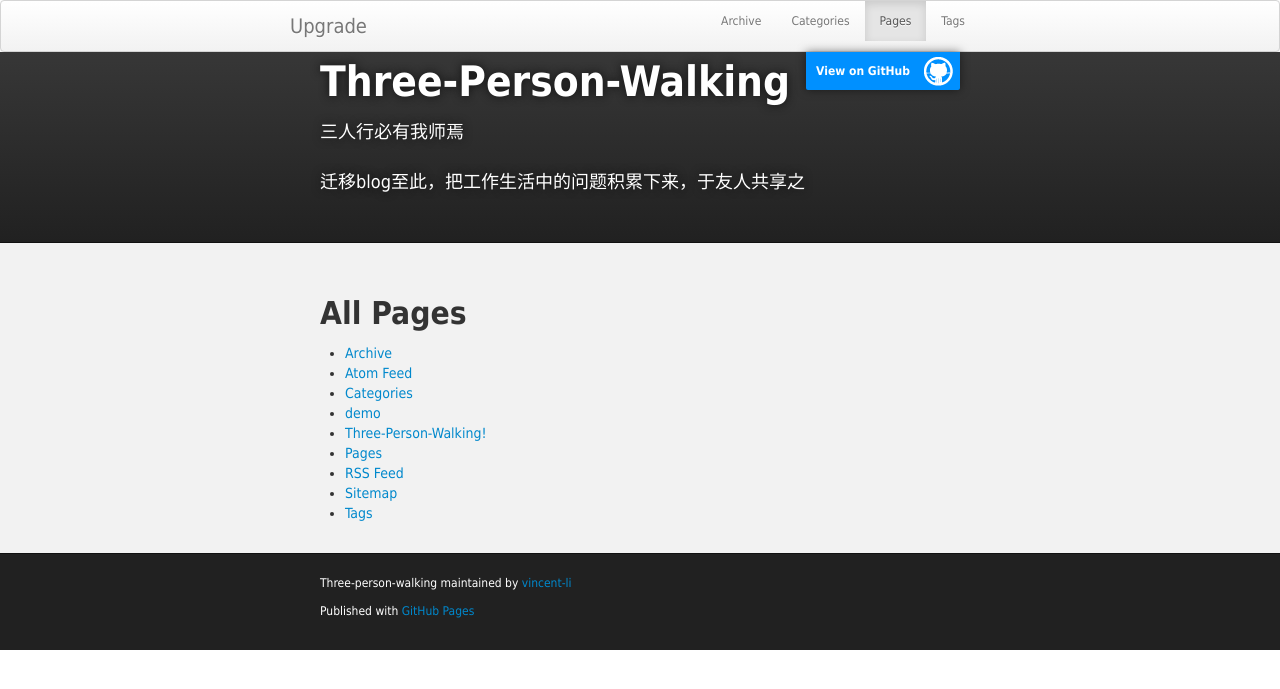
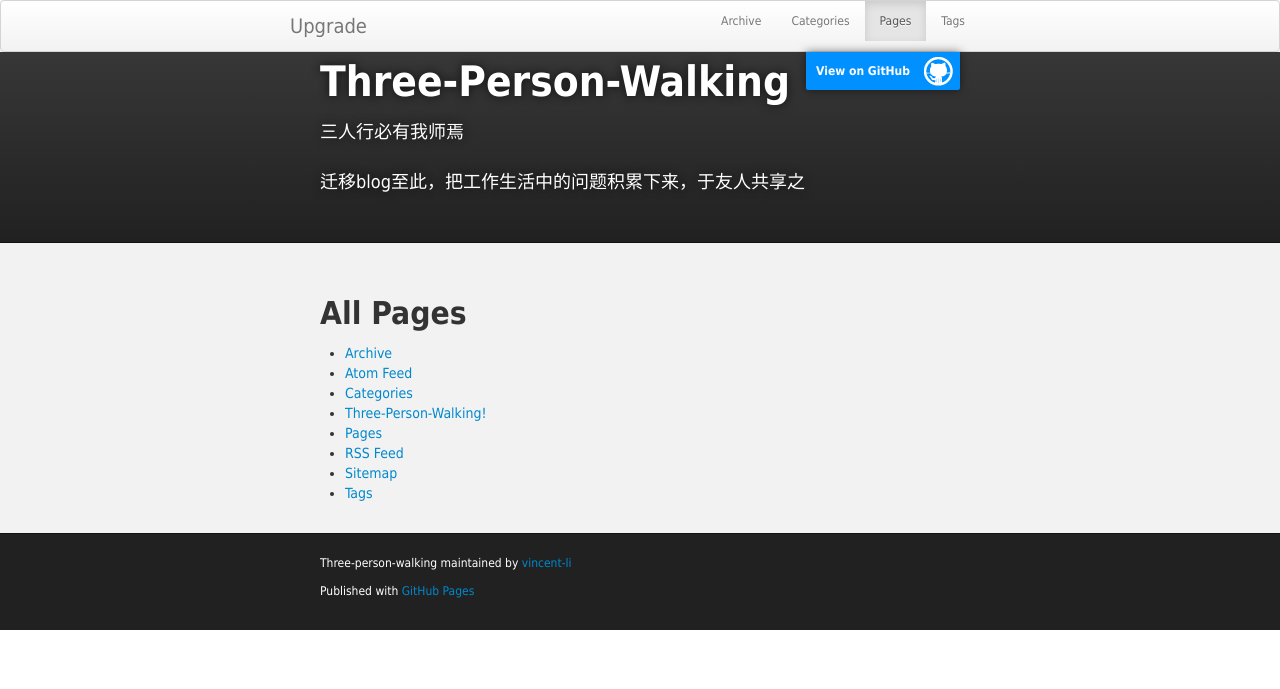
Before and after one commit to vincent-li/three-person-walking, a Jekyll site: the page built from pages.html, in a window 1280 px wide. Shown: the top 689 px of the page. Built offline with Jekyll 4.4.1, drawn with Linux system fonts in a browser that asks for light colours.

Commit message:
啥都不写试试看

```diff
--- a/demos/2013-5-17/demo1.html
+++ b/demos/2013-5-17/demo1.html
@@ -1,9 +1,3 @@
----
-layout: demo
-title: "demo"
-description: ""
----
-
 <div style="text-align: center;">
     <canvas id="democanvas"  width="300px" height="300px"></canvas>
 </div>
```
